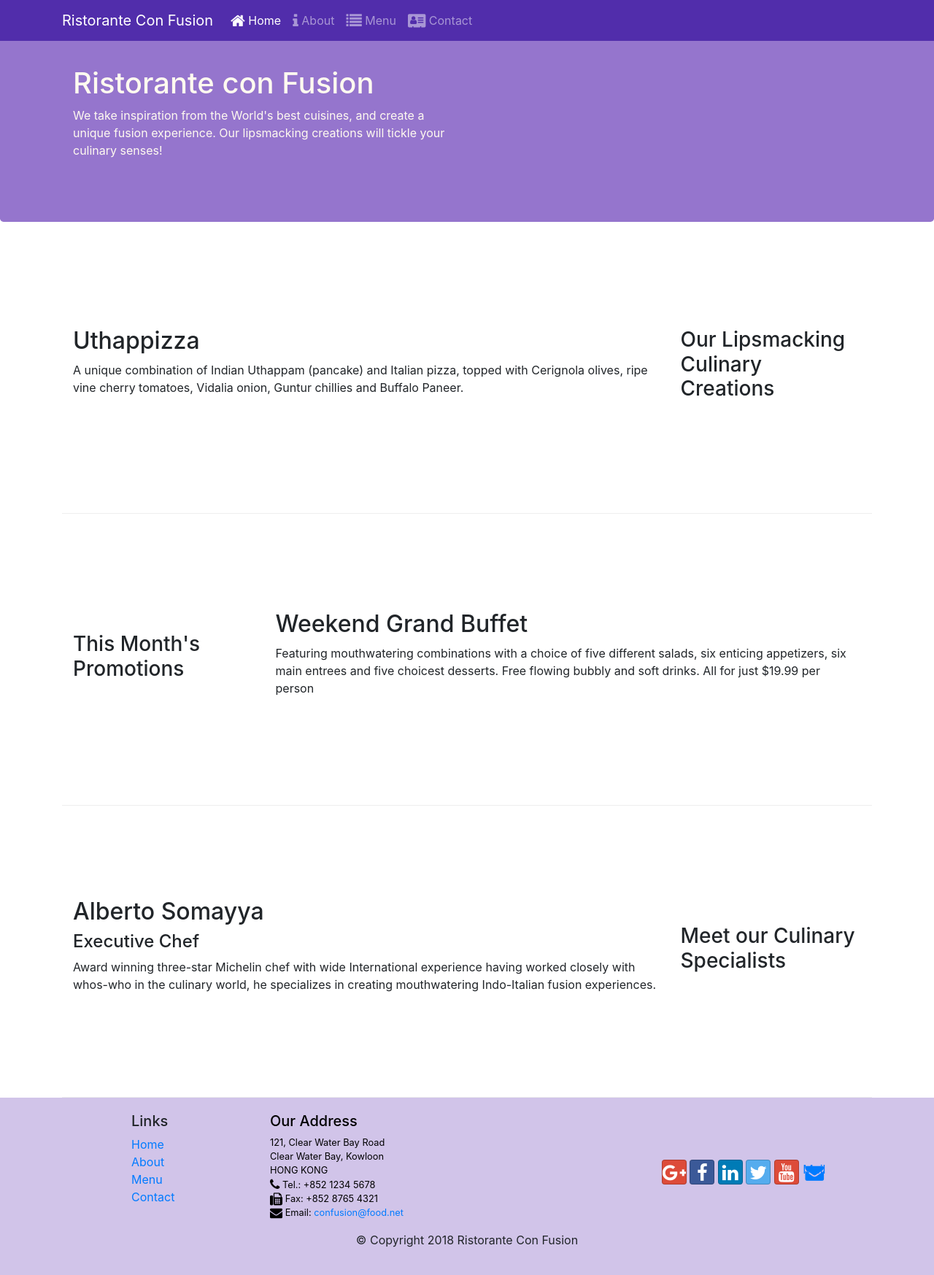
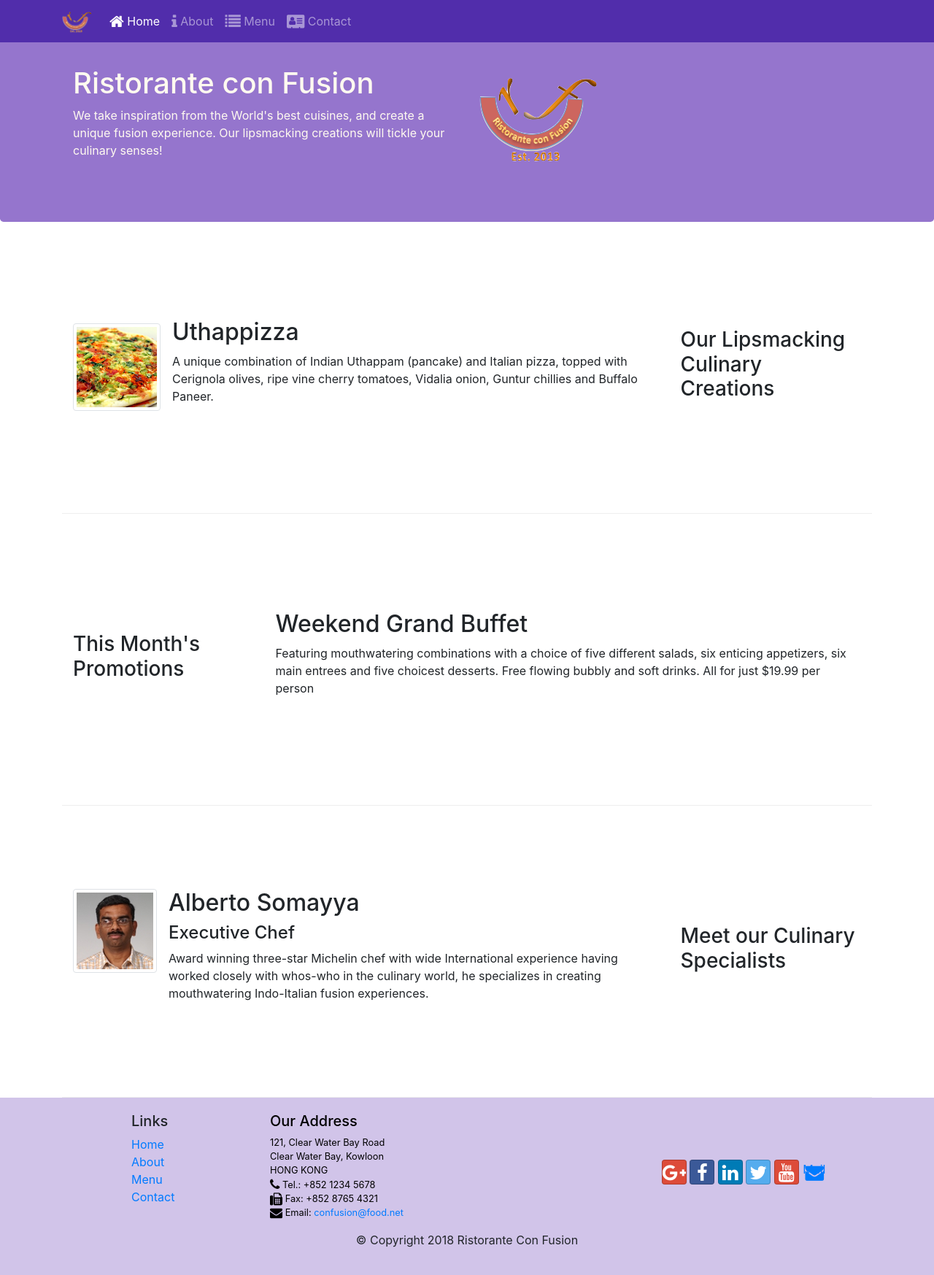
Before and after one commit to ASPS002/work_with_bootstrap, a website: page index.html in a window 1280 px wide. Shown: the whole page at 73% size. Drawn offline with nearby package versions, Linux system fonts and the light colour scheme.

Commit message:
images and media

```diff
--- a/index.html
+++ b/index.html
@@ -26,15 +26,20 @@
                 <!--this introduces 3 lines like button in navbar-->
             </button>
             <!--data-target-"Navbar" means it is the id of target data-->
-            <a class="navbar-brand" href="#">Ristorante Con Fusion</a>
-            <div class="collapse navbar-collapse" id="Navbar"><!--id =navbar targets data specified in button and  class is used so that navbar is collapsed initially-->
+            <a class="navbar-brand" href="#"><img src="img/logo.png" height="30" width="41"></a>
+            <div class="collapse navbar-collapse" id="Navbar">
+                <!--id =navbar targets data specified in button and  class is used so that navbar is collapsed initially-->
                 <ul class="navbar-nav mr-auto">
                     <!--mr-auto-[margin-right: auto]-->
-                    <li class="nav-item active"><a class="nav-link" href="#"><span class="fa fa-home fa-lg"></span> Home</a></li>
+                    <li class="nav-item active"><a class="nav-link" href="#"><span class="fa fa-home fa-lg"></span>
+                            Home</a></li>
                     <!--active-[highlites the home page]-->
-                    <li class="nav-item"><a class="nav-link" href="./aboutus.html"><span class="fa fa-info fa-lg"></span> About</a></li>
-                    <li class="nav-item"><a class="nav-link" href="#"><span class="fa fa-list fa-lg"></span> Menu</a></li>
-                    <li class="nav-item"><a class="nav-link" href="./contactus.html"><span class="fa fa-address-card fa-lg"></span> Contact</a></li>
+                    <li class="nav-item"><a class="nav-link" href="./aboutus.html"><span
+                                class="fa fa-info fa-lg"></span> About</a></li>
+                    <li class="nav-item"><a class="nav-link" href="#"><span class="fa fa-list fa-lg"></span> Menu</a>
+                    </li>
+                    <li class="nav-item"><a class="nav-link" href="./contactus.html"><span
+                                class="fa fa-address-card fa-lg"></span> Contact</a></li>
                 </ul>
             </div>
         </div>
@@ -48,7 +53,8 @@
                     <p>We take inspiration from the World's best cuisines, and create a unique fusion experience. Our
                         lipsmacking creations will tickle your culinary senses!</p>
                 </div>
-                <div class="col-12 col-sm-6">
+                <div class="col-12 col-sm align-self-center">
+                    <img src="img/logo.png" class="img-fluid">
                 </div>
             </div>
         </div>
@@ -62,9 +68,17 @@
             </div>
             <div class="col col-sm order-sm-first col-md">
                 <!--means it will occupy rest space-->
-                <h2>Uthappizza</h2>
-                <p>A unique combination of Indian Uthappam (pancake) and Italian pizza, topped with Cerignola olives,
-                    ripe vine cherry tomatoes, Vidalia onion, Guntur chillies and Buffalo Paneer.</p>
+                <div class="media">
+                    <img class="d-flex mr-3 img-thumbnail align-self-center" src="img/uthappizza.png" alt="uthapizza">
+                    <!--The Flexible Box Layout Module, makes it easier to design flexible responsive layout structure without using float or positioning-->
+                    <div class="media-body">
+                        <h2 class="mt-0">Uthappizza</h2>
+                        <p>A unique combination of Indian Uthappam (pancake) and Italian pizza, topped with Cerignola
+                            olives,
+                            ripe vine cherry tomatoes, Vidalia onion, Guntur chillies and Buffalo Paneer.</p>
+                    </div>
+
+                </div>
             </div>
         </div>
 
@@ -86,11 +100,18 @@
                 <h3>Meet our Culinary Specialists</h3>
             </div>
             <div class="col col-sm order-sm-first col-md">
-                <h2>Alberto Somayya</h2>
-                <h4>Executive Chef</h4>
-                <p>Award winning three-star Michelin chef with wide International experience having worked closely with
-                    whos-who in the culinary world, he specializes in creating mouthwatering Indo-Italian fusion
-                    experiences. </p>
+                <div class="media">
+                    <img class="d-flex mr-3 align self-center img-thumbnail" src="img/alberto.png" alt="alberto">
+                    <div class="media-body">
+                        <h2>Alberto Somayya</h2>
+                        <h4>Executive Chef</h4>
+                        <p>Award winning three-star Michelin chef with wide International experience having worked
+                            closely with
+                            whos-who in the culinary world, he specializes in creating mouthwatering Indo-Italian fusion
+                            experiences. </p>
+                    </div>
+                </div>
+
             </div>
         </div>
     </div>
@@ -114,16 +135,22 @@
                         Clear Water Bay, Kowloon<br>
                         HONG KONG<br><i class="fa fa-phone fa-lg"></i> Tel.: +852 1234 5678<br>
                         <i class="fa fa-fax fa-lg"></i> Fax: +852 8765 4321<br>
-                        <i class="fa fa-envelope fa-lg"></i> Email: <a href="mailto:confusion@food.net">confusion@food.net</a>
+                        <i class="fa fa-envelope fa-lg"></i> Email: <a
+                            href="mailto:confusion@food.net">confusion@food.net</a>
                     </address>
                 </div>
                 <div class="col-12 col-sm-4 align-self-center">
                     <div class="text-center">
-                        <a class="btn btn-social-icon btn-google" href="http://google.com/+"><i class="fa fa-google-plus fa-lg"></i></a>
-                        <a class="btn btn-social-icon btn-facebook" href="http://www.facebook.com/profile.php?id="><i class="fa fa-facebook fa-lg"></i></a>
-                        <a class="btn btn-social-icon btn-linkedin" href="http://www.linkedin.com/in/"><i class="fa fa-linkedin fa-lg"></i></a>
-                        <a class="btn btn-social-icon btn-twitter" href="http://twitter.com/"><i class="fa fa-twitter fa-lg"></i></a>
-                        <a class="btn btn-social-icon btn-google" href="http://youtube.com/"><i class="fa fa-youtube fa-lg"></i></a>
+                        <a class="btn btn-social-icon btn-google" href="http://google.com/+"><i
+                                class="fa fa-google-plus fa-lg"></i></a>
+                        <a class="btn btn-social-icon btn-facebook" href="http://www.facebook.com/profile.php?id="><i
+                                class="fa fa-facebook fa-lg"></i></a>
+                        <a class="btn btn-social-icon btn-linkedin" href="http://www.linkedin.com/in/"><i
+                                class="fa fa-linkedin fa-lg"></i></a>
+                        <a class="btn btn-social-icon btn-twitter" href="http://twitter.com/"><i
+                                class="fa fa-twitter fa-lg"></i></a>
+                        <a class="btn btn-social-icon btn-google" href="http://youtube.com/"><i
+                                class="fa fa-youtube fa-lg"></i></a>
                         <a class="btn btn-social-icon" href="mailto:"><i class="fa fa-envelope fa-lg"></i>Mail</a>
                     </div>
                 </div>
```
Also changed, not shown: aboutus.html (+3 -2 lines), contactus.html (+3 -2 lines), img/alberto.png (added), img/buffet.png (added), img/logo.png (added), img/uthappizza.png (added), 1 other file.
